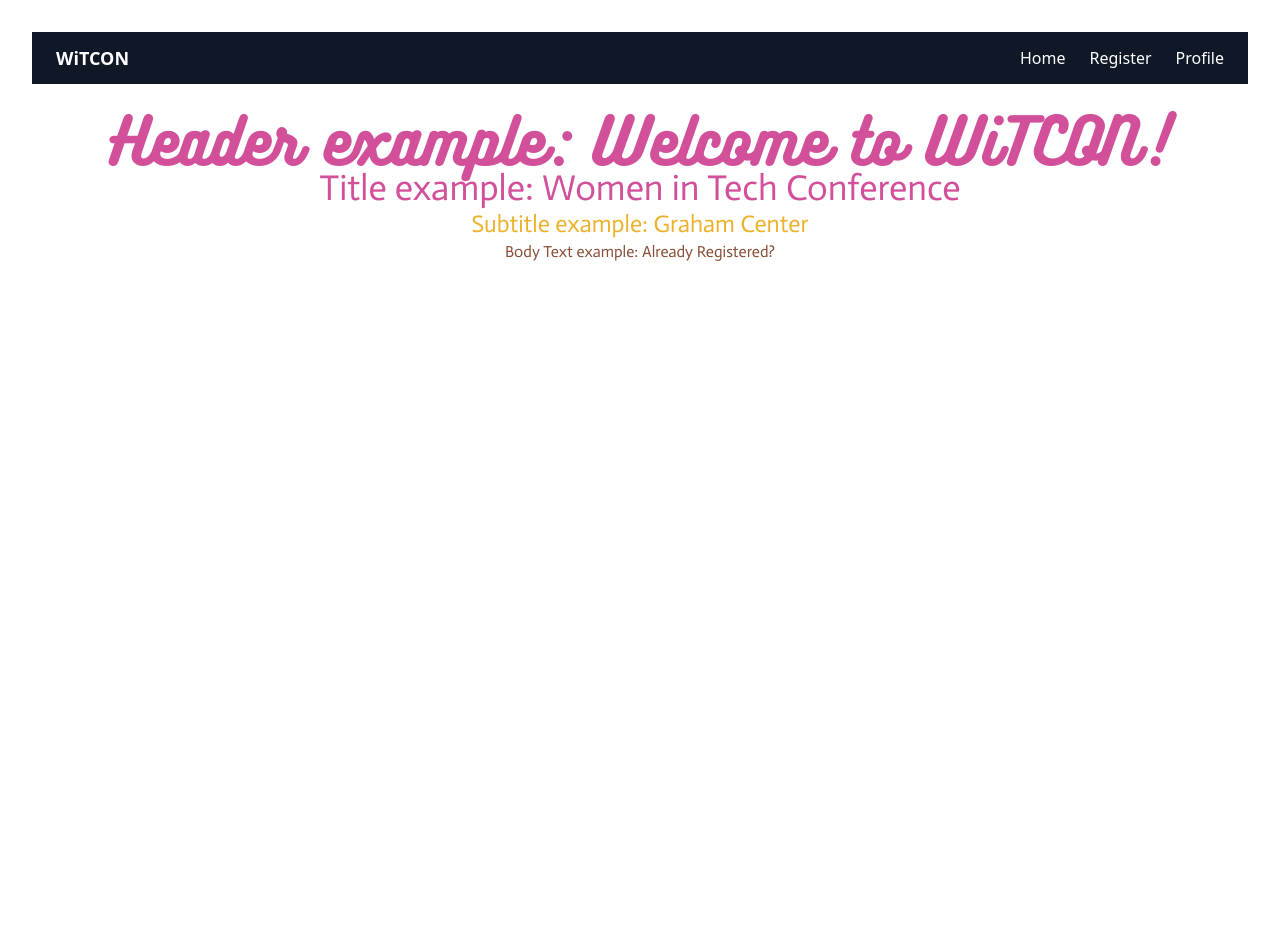
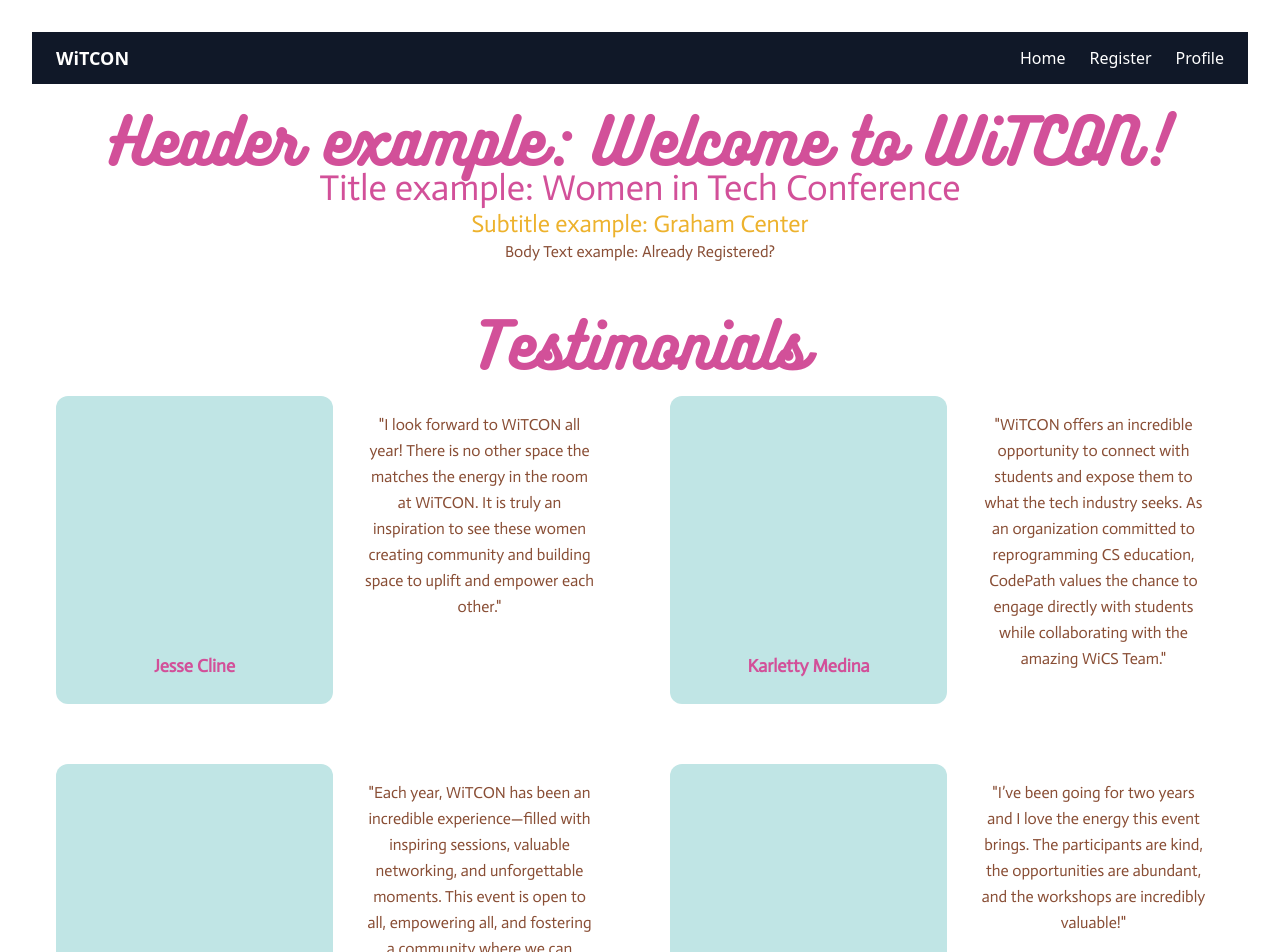
Before and after one commit to wicsfiu/witcon2026, a React (Vite) app in the folder witcon-frontend/: page / in a window 1280 px wide. Shown: the top 952 px of the page. Before the commit the page ends 800 px from the top, so only its background shows below. Built offline with nearby package versions, Linux system fonts and the light colour scheme.

Commit message:
Testimonials

```diff
--- a/witcon-frontend/src/index.css
+++ b/witcon-frontend/src/index.css
@@ -32,5 +32,5 @@
   --color-secondary-yellow: #FADD9C;
   --color-secondary-mint: #C0E5E5;
 
-  --color-teriary-yellow: #F9ECCC;
+  --color-tertiary-yellow: #F9ECCC;
 }
--- a/witcon-frontend/src/pages/Home.tsx
+++ b/witcon-frontend/src/pages/Home.tsx
@@ -1,9 +1,11 @@
 import Hero from '../sections/Hero';
+import Testimonials from './Testimonials';
 
 export default function Home() {
     return (
         <>
         <Hero />
+        <Testimonials />
         </>
     )
   }
--- /dev/null
+++ b/witcon-frontend/src/pages/Testimonials.tsx
@@ -0,0 +1,61 @@
+
+import Title from '../components/text/Title';
+import Header from '../components/text/Header';
+import Text from '../components/text/Text';
+
+
+interface Testimonial {
+    name: string;
+    title?: string;
+    quote: string;
+}
+
+const testimonials = [
+
+    {
+        name: "Jesse Cline",
+        title: "UKG, Sponsor",
+        quote: "I look forward to WiTCON all year! There is no other space the matches the energy in the room at WiTCON. It is truly an inspiration to see these women creating community and building space to uplift and empower each other.",
+    },
+
+    {
+        name: "Karletty Medina",
+        title: "CodePath, Community Partner",
+        quote: "WiTCON offers an incredible opportunity to connect with students and expose them to what the tech industry seeks. As an organization committed to reprogramming CS education, CodePath values the chance to engage directly with students while collaborating with the amazing WiCS Team.",
+    },
+    {   name: "Agoritsa Polyzou",
+        title: "FIU Professor, Advisor",
+        quote: "Each year, WiTCON has been an incredible experience—filled with inspiring sessions, valuable networking, and unforgettable moments. This event is open to all, empowering all, and fostering a community where we can thrive, connect, and grow together!",
+    },
+
+    {
+        name: "Keren Rivera",
+        title: "FIU Student, Attendee",
+        quote: "I’ve been going for two years and I love the energy this event brings. The participants are kind, the opportunities are abundant, and the workshops are incredibly valuable!",
+    }
+]
+
+export default function Testimonials() {
+    return (
+        <section className='w-full pt-6 pb-10'>
+            <Header className='py-6'>Testimonials</Header>
+            <div className='grid place-content-center '>
+                <div className='w-full align-center mx-auto grid grid-cols-1 sm:grid-cols-1 md:grid-cols-2 gap-15'>
+                {testimonials.map((testimonial, index) => (
+                    <div className='flex flex-row gap-4'>
+                        <div key={index} className='flex-1 p-6 bg-[color:var(--color-secondary-mint)] bg-opacity-70 rounded-xl flex flex-col justify-end items-center space-y-4 hover:scale-105 transition-transform duration-300'>
+                            <div className='text-center'>
+                                <Title className='text-lg font-semibold'>{testimonial.name}</Title>
+                            </div>
+                        </div>
+                        <div className='flex-1 p-4 mb-4'>
+                            <Text className="w-full whitespace-normal break-words leading-relaxed">"{testimonial.quote}"</Text>
+                        </div>
+                    </div>
+                    ))}
+            </div>
+            </div>
+
+        </section>
+    );
+}
```
